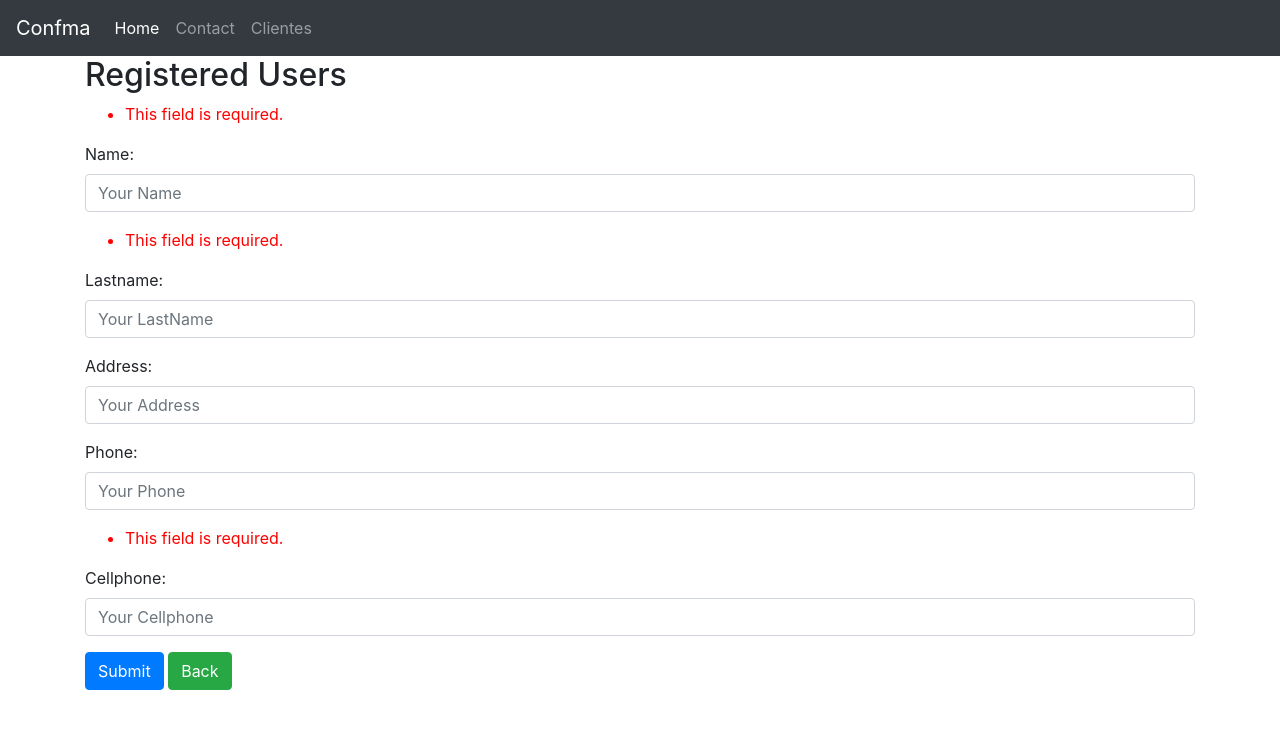
After one commit to wdavid73/django2_2_6-apps, a Django app: page /confma/users/create/ in a window 1280 px wide. The commit adds this page. Shown: the top 729 px of the page. Run offline with Django 3.2, Linux system fonts and the light colour scheme; some libraries are stand-ins or nearby versions.

Commit message:
user create

```diff
--- /dev/null
+++ b/confma/forms.py
@@ -0,0 +1,51 @@
+from django.forms import ModelForm , TextInput
+from django import forms
+from .models import User
+
+class UserForm(forms.Form):
+    name = forms.CharField( max_length=100,
+                            # help_text='Use puns liberally',
+                            widget = forms.TextInput(
+                                attrs = {
+                                    "title" : "Name",
+                                    "placeholder" : "Your Name",
+                                    "class" : "form-control"
+                                    }
+                                )
+                            )
+
+    lastname = forms.CharField( max_length=100,
+                                widget = forms.TextInput(
+                                    attrs = {
+                                        "placeholder" : "Your LastName",
+                                        "class" : "form-control"
+                                        }
+                                    )
+                                )
+
+    address = forms.CharField( max_length=100,
+                                required = False,
+                                widget = forms.TextInput(
+                                    attrs = {
+                                        "placeholder" : "Your Address",
+                                        "class" : "form-control"
+                                        }
+                                    )
+                                )
+
+    phone = forms.IntegerField(required = False,
+                                widget = forms.NumberInput(
+                                    attrs = {
+                                        "placeholder" : "Your Phone",
+                                        "class" : "form-control"
+                                        }
+                                    )
+                                )
+
+    cellphone = forms.IntegerField(widget = forms.NumberInput(
+                                    attrs = {
+                                        "placeholder" : "Your Cellphone",
+                                        "class" : "form-control"
+                                        }
+                                    )
+                                )
--- a/confma/models.py
+++ b/confma/models.py
@@ -4,9 +4,9 @@ from django.db import models
 class User(models.Model):
     name        = models.CharField(max_length = 100 , null = False)
     lastname    = models.CharField(max_length = 200 , null = False)
-    address     = models.CharField(max_length = 100 , null = False)
-    phone       = models.BigIntegerField(null = False)
-    cellphone   = models.IntegerField(null = False)
+    address     = models.CharField(max_length = 100 , null = True)
+    phone       = models.IntegerField(null = True)
+    cellphone   = models.BigIntegerField(null = False)
     state       = models.SmallIntegerField(default = 1 , null = False)
     ##########################################
     created_at  = models.DateTimeField(auto_now_add=True)
--- a/confma/template/layouts/base.html
+++ b/confma/template/layouts/base.html
@@ -9,6 +9,8 @@
     <script src="https://code.jquery.com/jquery-3.3.1.slim.min.js" integrity="sha384-q8i/X+965DzO0rT7abK41JStQIAqVgRVzpbzo5smXKp4YfRvH+8abtTE1Pi6jizo" crossorigin="anonymous"></script>
     <script src="https://cdnjs.cloudflare.com/ajax/libs/popper.js/1.14.7/umd/popper.min.js" integrity="sha384-UO2eT0CpHqdSJQ6hJty5KVphtPhzWj9WO1clHTMGa3JDZwrnQq4sF86dIHNDz0W1" crossorigin="anonymous"></script>
     <script src="https://stackpath.bootstrapcdn.com/bootstrap/4.3.1/js/bootstrap.min.js" integrity="sha384-JjSmVgyd0p3pXB1rRibZUAYoIIy6OrQ6VrjIEaFf/nJGzIxFDsf4x0xIM+B07jRM" crossorigin="anonymous"></script>
+    <link href="https://fonts.googleapis.com/icon?family=Material+Icons"
+      rel="stylesheet">
 
 
 <title>
--- /dev/null
+++ b/confma/template/users/create.html
@@ -0,0 +1,25 @@
+{% extends 'layouts/base.html' %}
+
+{% block title%}
+    User Create
+{% endblock %}
+
+{% block content %}
+
+    <div class="container form-group">
+        <h2> Registered Users</h2>
+        <form action="." method="POST">
+            {% csrf_token %}
+            {{form.as_p}}
+            <input type="submit" class="btn btn-primary" value="Submit">
+            <a href="../" class="btn btn-success">Back</a>
+        </form>
+    </div>
+
+    <style>
+        ul {
+            color : red
+        }
+    </style>
+
+{% endblock%}
--- a/confma/template/users/home_users.html
+++ b/confma/template/users/home_users.html
@@ -4,7 +4,7 @@
 
 {% block content %}
 <div class="container">
-    <h1 class="text-aling-center">Users</h1>
+    <h2 class="text-center mt-2 mb-4"> <i class="material-icons">account_circle</i> Users</h2>
     <div class="row">
         <div class="col-sm">
                 <div class="float-left">
--- a/confma/urls.py
+++ b/confma/urls.py
@@ -5,5 +5,6 @@ urlpatterns = [
     path('' , views.home_view , name="home"),
     #users
     path('users/' , views.user_view , name="users"),
-    path('users/details/' , views.user_details_view , name="user_details")
+    path('users/details/' , views.user_details_view , name="user_details"),
+    path('users/create/' , views.user_create_view , name="user_create")
 ]
--- a/confma/views.py
+++ b/confma/views.py
@@ -1,8 +1,11 @@
 from django.shortcuts import render
 
 # Models
+from .models import User
 
-from .models import User
+#Forms
+
+from .forms import UserForm
 
 # Create your views here.
 
@@ -18,6 +21,25 @@ def user_view(request , *args, **kwargs):
      }
     return render(request , "users/home_users.html" , context)
 
+
+def user_create_view(request):
+    form = UserForm(request.GET)
+    if request.method == "POST":
+        form = UserForm(request.POST)
+        if form.is_valid():
+            #ingreso a la base de datos
+            print(form.cleaned_data)
+            User.objects.create(**form.cleaned_data)
+            form = UserForm()
+        else:
+            print(form.errors)
+            # error = form.errors
+
+    context = {
+        'form' : form
+    }
+    return render(request , "users/create.html" , context)
+
 def user_details_view(request):
     obj = User.objects.all()
     context = {
```
Also changed, not shown: confma/migrations/0005_auto_20191013_1948.py (added), confma/migrations/0006_auto_20191013_1950.py (added).
